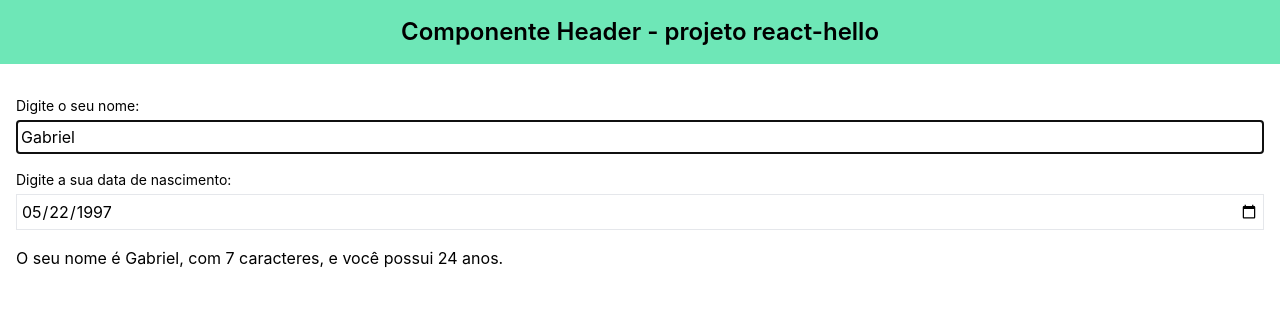
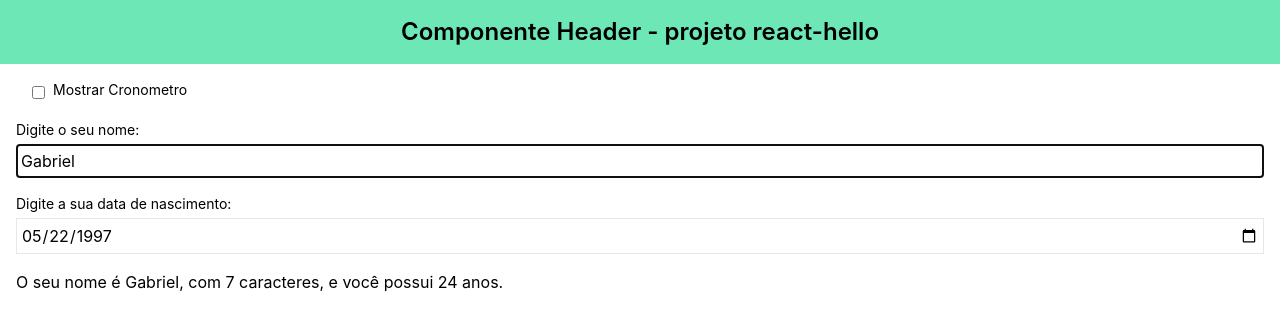
Before and after one commit to Gabriel-Barbosa-de-Oliveira/mba-front-end, a React (Create React App) app in the folder react-bootcamp/modulo-2-react/react-hello/: page / in a window 1280 px wide. Shown: the top 330 px of the page. Built offline with nearby package versions, Linux system fonts and the light colour scheme.

Commit message:
Mostrando o cronometro e clear useEffect

```diff
--- a/react-bootcamp/modulo-2-react/react-hello/src/App.js
+++ b/react-bootcamp/modulo-2-react/react-hello/src/App.js
@@ -1,9 +1,11 @@
 import { useEffect, useState } from "react";
+import CheckBoxInput from "./components/CheckBoxInput";
 import DateInput from "./components/DateInput";
 import Header from "./components/Header";
 import Main from "./components/Main";
 import Test from "./components/Test";
 import TextInput from "./components/TextInput";
+import Timer from "./components/Timer";
 import { getAgeFrom } from "./helpers/dateHelpers";
 import { getNewId } from "./services/idService";
 
@@ -15,6 +17,7 @@
 
   const [name, setName] = useState('Gabriel');
   const [birthDate, setBirthDate] = useState('1997-05-22');
+  const [showTimer, setShowTimer] = useState(false);
 
   useEffect(() => {
     //Depois que renderiza o use effect é chamado
@@ -34,12 +37,23 @@
     setBirthDate(newDate)
   }
 
+  function toggleShowTimer() {
+    setShowTimer(!showTimer)
+  }
+
   return (
     <>
       <Header size="large">
         Componente Header - projeto react-hello
       </Header>
       <Main>
+        {
+          showTimer && (<div className="text-right m-4">
+            <Timer />
+          </div>)
+        }
+
+        <CheckBoxInput labelDescription="Mostrar Cronometro" onCheckboxChange={toggleShowTimer} />
         <TextInput id={getNewId()} autoFocus labelDescription="Digite o seu nome:" inputValue={name} onInputChange={handleNameChange} />
         <DateInput id={getNewId()} labelDescription="Digite a sua data de nascimento:" inputValue={birthDate} onInputChange={handleBirthDateChange} />
         <p>O seu nome é {name}, com {name.length} caracteres, e você possui {getAgeFrom(birthDate)} anos.</p>
--- /dev/null
+++ b/react-bootcamp/modulo-2-react/react-hello/src/components/CheckBoxInput.js
@@ -0,0 +1,26 @@
+
+export default function CheckBoxInput({
+  id = "inputCheckbox",
+  labelDescription = "Descrição da Label",
+  inputValue = "Valor padrão do input",
+  onCheckboxChange = null,
+  autoFocus = false
+}) {
+
+  function handleCheckboxChange() {
+    if (onCheckboxChange) {
+      onCheckboxChange()
+
+    }
+  }
+
+  return (
+    <div className="flex flex-row mx-4 items-center space-x-2">
+      <input autoFocus={autoFocus} id={id} className="border p-1" type='checkbox'
+        value={inputValue} onChange={handleCheckboxChange}
+      />
+      <label htmlFor={id} className="text-sm mb-1">{labelDescription}</label>
+    </div>
+  )
+
+}
--- /dev/null
+++ b/react-bootcamp/modulo-2-react/react-hello/src/components/Timer.js
@@ -0,0 +1,19 @@
+import React, { useEffect, useState } from 'react'
+
+export default function Timer() {
+  const [value, setValue] = useState(0);
+  useEffect(() => {
+    const interval = setInterval(() => {
+      setValue(currentValue => currentValue + 1)
+    }, 1000);
+
+    return () => {
+      clearInterval(interval);
+    }
+  }, [])
+  return (
+    <span className='bg-red-200 p-3 font-semibold'>
+      {value}
+    </span>
+  )
+}
```
